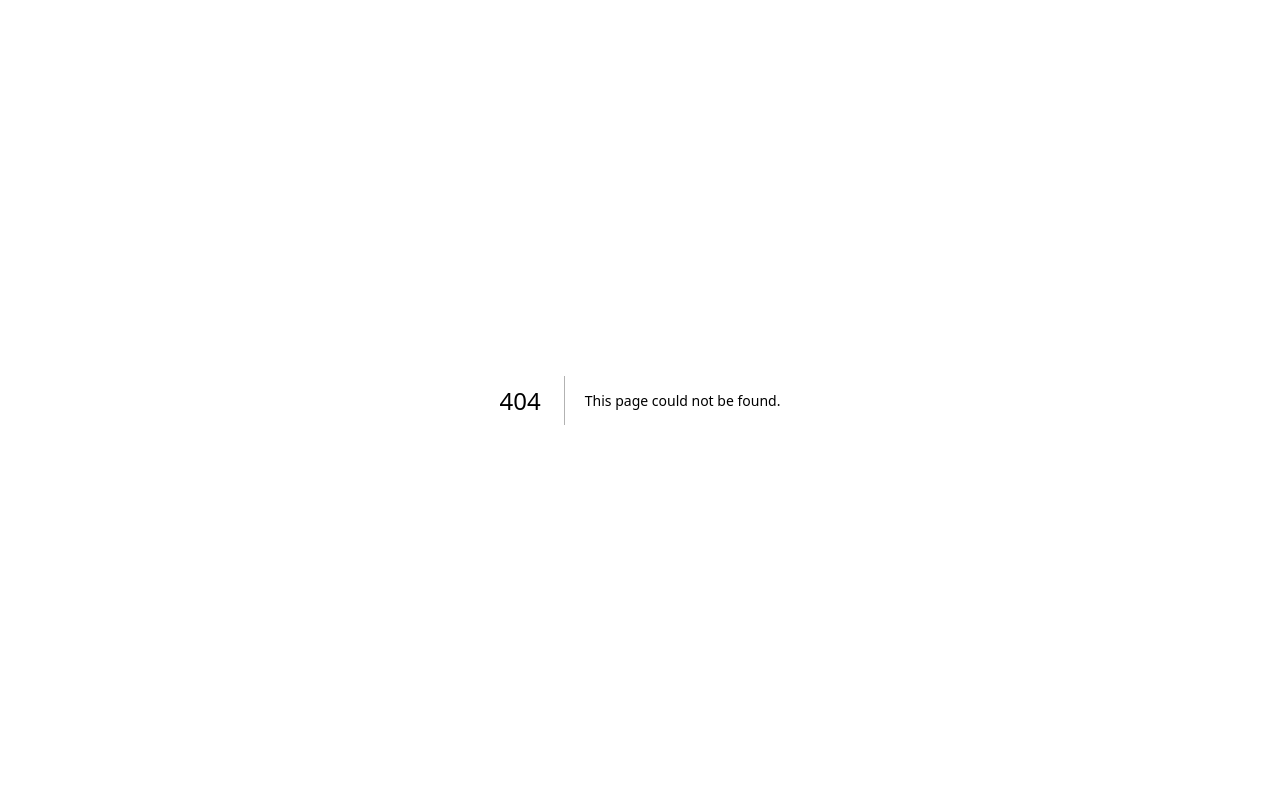
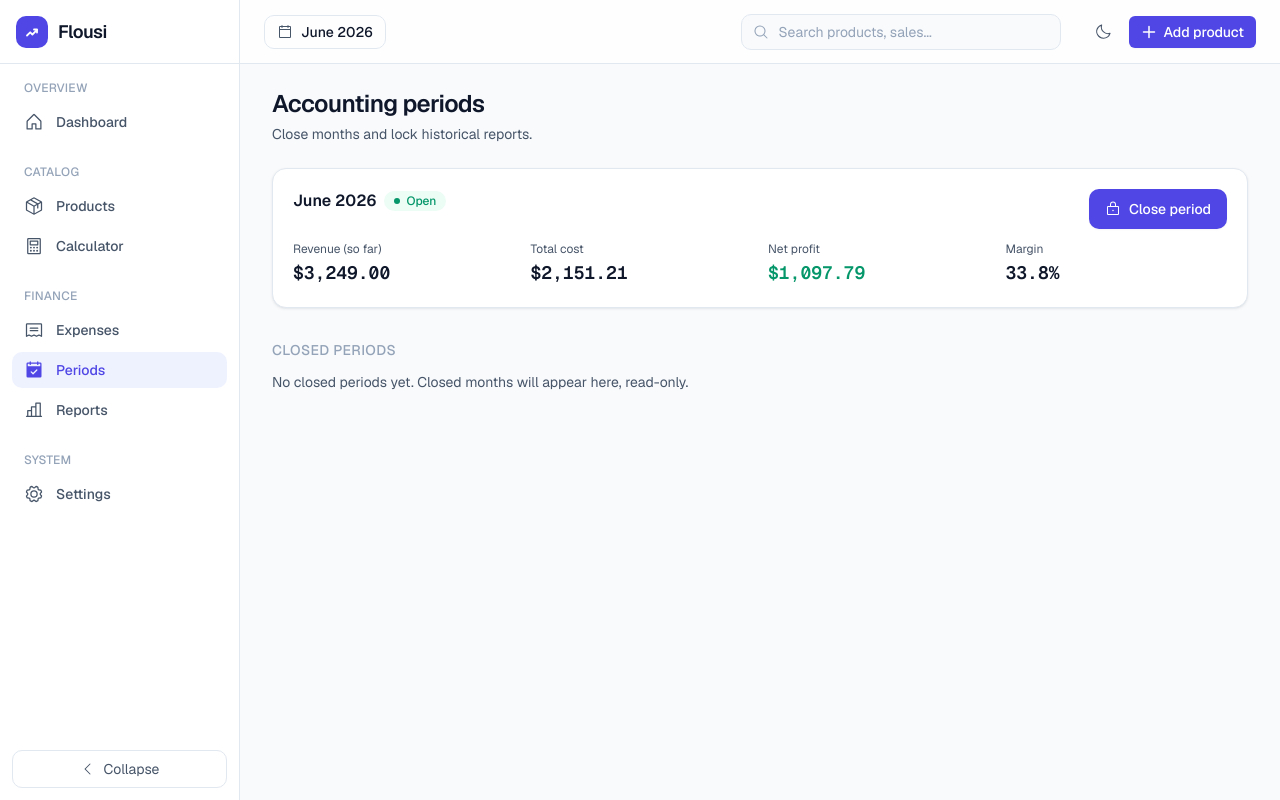
Before and after one commit to Xboxiq/Flousi, a Next.js app: page /periods in a window 1280 px wide. Before the commit this address had no page. Built offline with nearby package versions, Linux system fonts and the light colour scheme.

Commit message:
Phase 10: monthly closing (periods, lock/snapshot, history)

```diff
--- /dev/null
+++ b/src/app/(app)/periods/page.tsx
@@ -0,0 +1,7 @@
+import { PeriodsView } from "@/presentation/features/periods/periods-view";
+
+export const metadata = { title: "Periods" };
+
+export default function PeriodsPage() {
+  return <PeriodsView />;
+}
--- /dev/null
+++ b/src/application/periods.ts
@@ -0,0 +1,53 @@
+import type { AccountingPeriod, PeriodSummary, Product, Sale } from "@/domain";
+import { profitForSale } from "./analytics";
+
+function round2(n: number): number {
+  return Math.round((n + Number.EPSILON) * 100) / 100;
+}
+
+/**
+ * Compute a frozen-able financial summary for a period from its sales.
+ * Used both for the live "running totals" of an open period and for the
+ * snapshot stored when the period is closed.
+ */
+export function computePeriodSummary(
+  period: AccountingPeriod,
+  products: Product[],
+  sales: Sale[],
+): PeriodSummary {
+  const productById = new Map(products.map((p) => [p.id, p]));
+  const periodSales = sales.filter((s) => s.periodId === period.id);
+
+  let revenue = 0;
+  let totalCost = 0;
+  let netProfit = 0;
+  const productIds = new Set<string>();
+
+  for (const sale of periodSales) {
+    const sp = profitForSale(sale, productById.get(sale.productId));
+    revenue += sp.revenue;
+    totalCost += sp.totalCost;
+    netProfit += sp.netProfit;
+    productIds.add(sale.productId);
+  }
+
+  return {
+    revenue: round2(revenue),
+    totalCost: round2(totalCost),
+    netProfit: round2(netProfit),
+    margin: revenue ? netProfit / revenue : 0,
+    productCount: productIds.size,
+    saleCount: periodSales.length,
+    currency: products[0]?.currency ?? "USD",
+  };
+}
+
+/** Build the label + start date for the month following a given period. */
+export function nextPeriodAfter(period: AccountingPeriod): { label: string; startDate: string } {
+  const start = new Date(period.startDate);
+  const next = new Date(start.getFullYear(), start.getMonth() + 1, 1);
+  return {
+    label: new Intl.DateTimeFormat("en-US", { month: "long", year: "numeric" }).format(next),
+    startDate: next.toISOString(),
+  };
+}
--- a/src/presentation/components/layout/topbar.tsx
+++ b/src/presentation/components/layout/topbar.tsx
@@ -6,9 +6,12 @@ import { Logo } from "./logo";
 import { ThemeToggle } from "@/presentation/components/theme/theme-toggle";
 import { Button } from "@/presentation/components/ui";
 import { useUiStore } from "@/presentation/stores/ui-store";
+import { useDataStore } from "@/presentation/stores/data-store";
 
 export function TopBar() {
   const { setMobileNavOpen } = useUiStore();
+  const periods = useDataStore((s) => s.periods);
+  const activePeriod = periods.find((p) => p.status === "open");
 
   return (
     <header className="sticky top-0 z-30 flex h-16 items-center gap-3 border-b border-border bg-surface/80 px-4 backdrop-blur md:px-6">
@@ -26,13 +29,13 @@ export function TopBar() {
       </div>
 
       {/* Period switcher */}
-      <button
-        type="button"
+      <Link
+        href="/periods"
         className="hidden items-center gap-2 rounded-[var(--radius-md)] border border-border px-3 py-1.5 text-sm font-medium text-fg transition-colors hover:bg-surface-2 sm:inline-flex"
       >
         <CalendarBlank size={16} className="text-muted" />
-        June 2026
-      </button>
+        {activePeriod?.label ?? "No open period"}
+      </Link>
 
       {/* Search */}
       <div className="relative ms-auto hidden w-full max-w-xs md:block">
--- /dev/null
+++ b/src/presentation/features/periods/periods-view.tsx
@@ -0,0 +1,207 @@
+"use client";
+
+import { useMemo, useState } from "react";
+import { CalendarCheck, Lock } from "@phosphor-icons/react";
+import type { AccountingPeriod } from "@/domain";
+import { useDataStore } from "@/presentation/stores/data-store";
+import { computePeriodSummary, nextPeriodAfter } from "@/application/periods";
+import { PageHeader } from "@/presentation/components/layout/page-header";
+import {
+  Badge,
+  Button,
+  Card,
+  CardContent,
+  CardHeader,
+  CardTitle,
+  Dialog,
+  EmptyState,
+  Skeleton,
+} from "@/presentation/components/ui";
+import { formatCurrency, formatPercent } from "@/presentation/lib/format";
+
+export function PeriodsView() {
+  const loaded = useDataStore((s) => s.loaded);
+  const products = useDataStore((s) => s.products);
+  const sales = useDataStore((s) => s.sales);
+  const periods = useDataStore((s) => s.periods);
+  const settings = useDataStore((s) => s.settings);
+  const closePeriod = useDataStore((s) => s.closePeriod);
+  const openPeriod = useDataStore((s) => s.openPeriod);
+
+  const [confirmOpen, setConfirmOpen] = useState(false);
+  const [working, setWorking] = useState(false);
+
+  const active = periods.find((p) => p.status === "open");
+  const closed = useMemo(
+    () =>
+      periods
+        .filter((p) => p.status === "closed")
+        .sort((a, b) => new Date(b.startDate).getTime() - new Date(a.startDate).getTime()),
+    [periods],
+  );
+
+  const money = (n: number) => formatCurrency(n, { currency: settings.currency, locale: settings.locale });
+
+  const liveSummary = active ? computePeriodSummary(active, products, sales) : null;
+
+  const onClose = async () => {
+    if (!active || !liveSummary) return;
+    setWorking(true);
+    try {
+      await closePeriod(active.id, {
+        status: "closed",
+        endDate: new Date().toISOString(),
+        closedAt: new Date().toISOString(),
+        summary: liveSummary,
+      });
+      const next = nextPeriodAfter(active);
+      await openPeriod({ label: next.label, startDate: next.startDate, status: "open" });
+      setConfirmOpen(false);
+    } finally {
+      setWorking(false);
+    }
+  };
+
+  const startFirstPeriod = async () => {
+    const now = new Date();
+    await openPeriod({
+      label: new Intl.DateTimeFormat("en-US", { month: "long", year: "numeric" }).format(now),
+      startDate: new Date(now.getFullYear(), now.getMonth(), 1).toISOString(),
+      status: "open",
+    });
+  };
+
+  if (!loaded) {
+    return (
+      <>
+        <PageHeader title="Accounting periods" description="Close months and lock historical reports." />
+        <Skeleton className="h-48 w-full" />
+      </>
+    );
+  }
+
+  return (
+    <>
+      <PageHeader title="Accounting periods" description="Close months and lock historical reports." />
+
+      {/* Active period */}
+      {active && liveSummary ? (
+        <Card>
+          <CardHeader>
+            <div className="flex items-center gap-2">
+              <CardTitle>{active.label}</CardTitle>
+              <Badge tone="success" dot>
+                Open
+              </Badge>
+            </div>
+            <Button leadingIcon={<Lock size={16} />} onClick={() => setConfirmOpen(true)}>
+              Close period
+            </Button>
+          </CardHeader>
+          <CardContent>
+            <SummaryGrid summary={liveSummary} money={money} locale={settings.locale} live />
+          </CardContent>
+        </Card>
+      ) : (
+        <EmptyState
+          icon={<CalendarCheck size={24} />}
+          title="No open period"
+          description="Start a new accounting period to begin tracking this month."
+          action={<Button onClick={startFirstPeriod}>Start new period</Button>}
+        />
+      )}
+
+      {/* History */}
+      <h2 className="mt-8 mb-3 text-sm font-medium uppercase tracking-wide text-subtle">
+        Closed periods
+      </h2>
+      {closed.length === 0 ? (
+        <p className="text-sm text-muted">No closed periods yet. Closed months will appear here, read-only.</p>
+      ) : (
+        <div className="grid grid-cols-1 gap-4 md:grid-cols-2">
+          {closed.map((period) => (
+            <Card key={period.id}>
+              <CardHeader>
+                <div className="flex items-center gap-2">
+                  <CardTitle>{period.label}</CardTitle>
+                  <Badge tone="neutral">Locked</Badge>
+                </div>
+                {period.closedAt && (
+                  <span className="text-xs text-subtle">
+                    Closed {new Date(period.closedAt).toLocaleDateString(settings.locale)}
+                  </span>
+                )}
+              </CardHeader>
+              <CardContent>
+                {period.summary && (
+                  <SummaryGrid summary={period.summary} money={money} locale={settings.locale} />
+                )}
+              </CardContent>
+            </Card>
+          ))}
+        </div>
+      )}
+
+      {/* Confirm close */}
+      <Dialog
+        open={confirmOpen}
+        onClose={() => setConfirmOpen(false)}
+        title={`Close ${active?.label ?? "period"}?`}
+        description="This locks the period. Its report becomes read-only and a new period opens."
+        footer={
+          <>
+            <Button variant="ghost" onClick={() => setConfirmOpen(false)} disabled={working}>
+              Cancel
+            </Button>
+            <Button onClick={onClose} loading={working} leadingIcon={<Lock size={16} />}>
+              Close & lock
+            </Button>
+          </>
+        }
+      >
+        {liveSummary && (
+          <div className="rounded-[var(--radius-md)] border border-border bg-surface-2 p-4">
+            <SummaryGrid summary={liveSummary} money={money} locale={settings.locale} compact />
+          </div>
+        )}
+      </Dialog>
+    </>
+  );
+}
+
+function SummaryGrid({
+  summary,
+  money,
+  locale,
+  live,
+  compact,
+}: {
+  summary: { revenue: number; totalCost: number; netProfit: number; margin: number; saleCount: number };
+  money: (n: number) => string;
+  locale: string;
+  live?: boolean;
+  compact?: boolean;
+}) {
+  const items = [
+    { label: live ? "Revenue (so far)" : "Revenue", value: money(summary.revenue) },
+    { label: "Total cost", value: money(summary.totalCost) },
+    {
+      label: "Net profit",
+      value: money(summary.netProfit),
+      tone: summary.netProfit >= 0 ? "text-success" : "text-danger",
+    },
+    { label: "Margin", value: formatPercent(summary.margin, { locale }) },
+  ];
+  return (
+    <div className={compact ? "grid grid-cols-2 gap-3" : "grid grid-cols-2 gap-4 sm:grid-cols-4"}>
+      {items.map((it) => (
+        <div key={it.label}>
+          <div className="text-xs text-muted">{it.label}</div>
+          <div className={`mt-0.5 font-mono text-lg font-semibold tabular-nums ${it.tone ?? "text-fg"}`}>
+            {it.value}
+          </div>
+        </div>
+      ))}
+    </div>
+  );
+}
```
Also changed, not shown: 1 other file (tests, documents, lock files or other folders).
